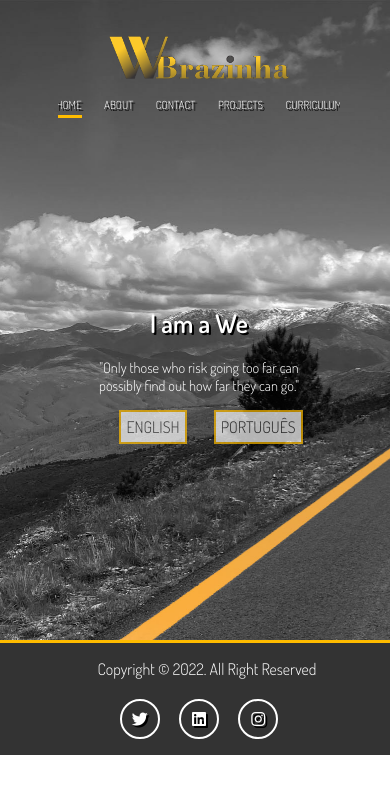
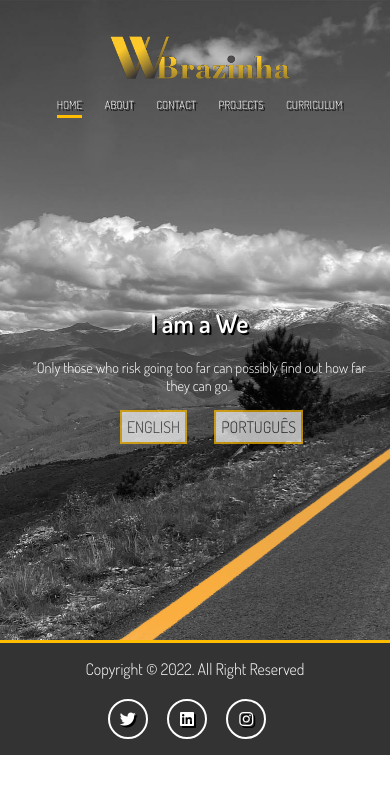
Before and after one commit to FilipeBrazinha/webpage, a website: page dist/index.html in a window 390 px wide. Drawn offline with Linux system fonts and the light colour scheme.

Commit message:
Contact margin update

```diff
--- a/scss/media.scss
+++ b/scss/media.scss
@@ -64,8 +64,8 @@
     }
 
     .container{
-      width: 60%;
-      margin-right: 50px;
+      width: 90%;
+
     }
 
     #header{
```
Also changed, not shown: dist/css/main.css.
